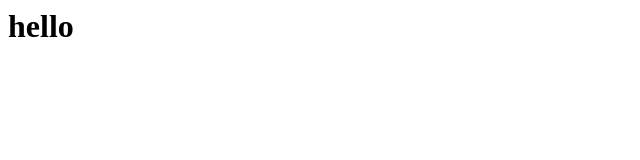
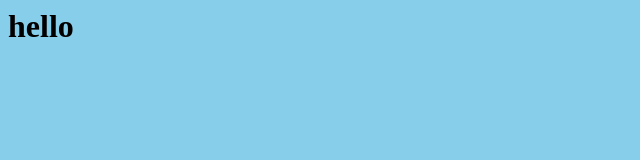
Before and after one commit to jiongber/github.io, a plain HTML site: page index.html in a window 1280 px wide. Shown: the whole page, without its empty margins (0-640 px from the left). Drawn offline with Linux system fonts and the light colour scheme.

Commit message:
Update index.html

```diff
--- a/index.html
+++ b/index.html
@@ -1,3 +1,3 @@
-<body style="backgrand:skyblue">
+<body style="background:skyblue">
     <h1>hello</h1>
   </body>
```
